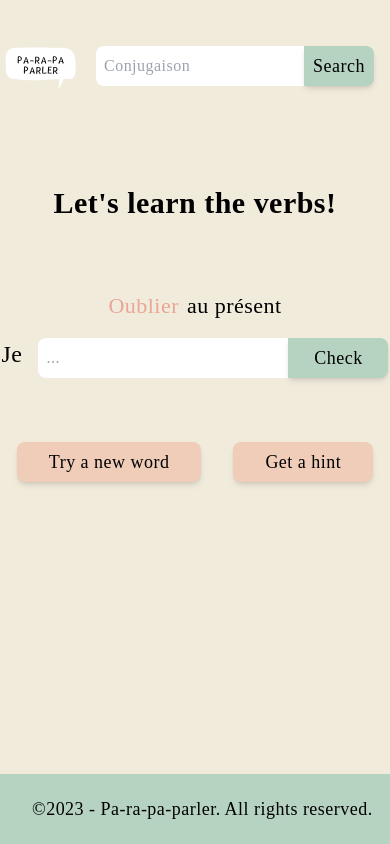
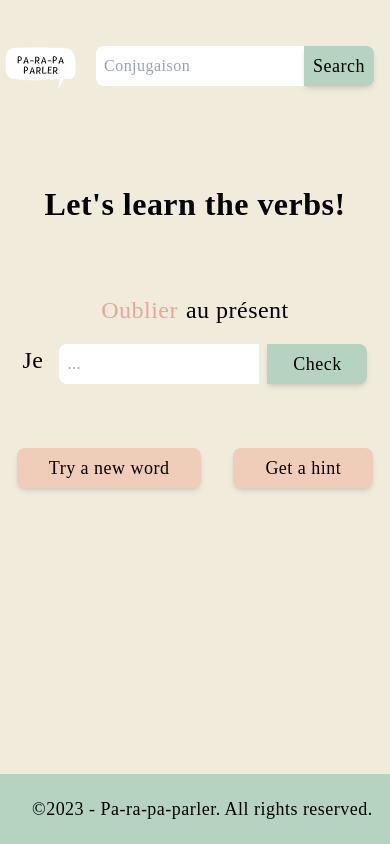
Before and after one commit to dspodina/Conjugaison-Francais, a Next.js app: page /play in a window 390 px wide. Built offline with nearby package versions, Linux system fonts and the light colour scheme.

Commit message:
Style upd

```diff
--- a/src/app/conjugaison/page.jsx
+++ b/src/app/conjugaison/page.jsx
@@ -20,7 +20,7 @@ const Conjugaison = () => {
             <p>{data.wordConjugateWithWhichVerb}</p>
           </div>
           <div>
-            <h3 className="mt-16 mb-4 uppercase">Indicatif</h3>
+            <h3 className="mt-16 mb-4 uppercase text-xl">Indicatif</h3>
             <div className="grid gap-4 md:gap-10 grid-cols-2 md:grid-cols-3 lg:grid-cols-4">
               <div className="bg-white p-6 max-w-sm rounded-lg overflow-hidden shadow-lg">
                 <h4 className="mb-4">Présent</h4>
@@ -95,7 +95,7 @@ const Conjugaison = () => {
                 <p> {data.indicatif.futurAnterieur.indicatifFuturAnterieurThey}</p>
               </div>
             </div>
-            <h3 className="mt-16 mb-4 uppercase">Subjonctif</h3>
+            <h3 className="mt-16 mb-4 uppercase text-xl">Subjonctif</h3>
             <div className="grid gap-4 md:gap-10 grid-cols-2 md:grid-cols-3 lg:grid-cols-4">
               <div className="bg-white p-6 max-w-sm rounded-lg overflow-hidden shadow-lg">
                 <h4 className="mb-4">Présent</h4>
@@ -135,7 +135,7 @@ const Conjugaison = () => {
               </div>
             </div>
           </div>
-          <h3 className="mt-16 mb-4 uppercase">Conditionnel</h3>
+          <h3 className="mt-16 mb-4 uppercase text-xl">Conditionnel</h3>
           <div className="grid gap-4 md:gap-10 grid-cols-2 md:grid-cols-3 lg:grid-cols-4">
             <div className="bg-white p-6 max-w-sm rounded-lg overflow-hidden shadow-lg">
               <h4 className="mb-4">Présent</h4>
@@ -165,7 +165,7 @@ const Conjugaison = () => {
               <p>{data.conditionnel.passe2eForme.conditionnelPasse2eFormeThey}</p>
             </div>
           </div>
-          <h3 className="mt-16 mb-4 uppercase">Imperatif</h3>
+          <h3 className="mt-16 mb-4 uppercase text-xl">Imperatif</h3>
           <div className="grid gap-4 md:gap-10 grid-cols-2 md:grid-cols-3 lg:grid-cols-4">
             <div className="bg-white p-6 max-w-sm rounded-lg overflow-hidden shadow-lg">
               <h4 className="mb-4">Présent</h4>
--- a/src/app/globals.css
+++ b/src/app/globals.css
@@ -15,11 +15,11 @@ body {
 h2 {
   font-family: 'Alkatra';
   font-weight: 600;
-  font-size: 30px;
+  font-size: 32px;
 }
 
 h3 {
-  font-size: 22px;
+  font-size: 24px;
 }
 
 h4 {
--- a/src/app/play/page.jsx
+++ b/src/app/play/page.jsx
@@ -136,7 +136,7 @@ const Play = () => {
       </h3>
       <div className="min-h-[40px] mt-4">
         <div className="flex flex-row justify-center">
-          <p className="text-2xl font-kalam mr-4 capitalize">{pronoun}</p>
+          <p className="text-2xl font-alkatra mr-4 capitalize">{pronoun}</p>
           <GameInput value={inputValue} onChange={handleInputChange} />
           <CheckResultButton handleSubmit={handleButtonClick} />
         </div>
--- a/src/components/GameInput.jsx
+++ b/src/components/GameInput.jsx
@@ -9,7 +9,7 @@ export default function GameInput({value, onChange}) {
         onChange={onChange}
         type="text"
         placeholder="..."
-        className="w-9/12 rounded-l-lg pl-2 min-h-[40px] min-w-[250px]"
+        className="w-9/12 rounded-l-lg pl-2 min-h-[40px] min-w-[200px] lg:min-w-[250px]"
       />
     </div>
   );
```
